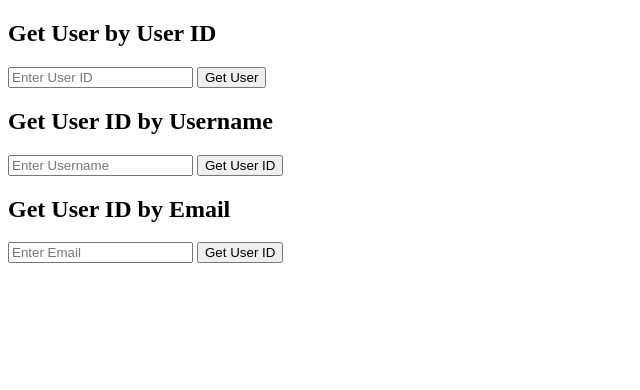
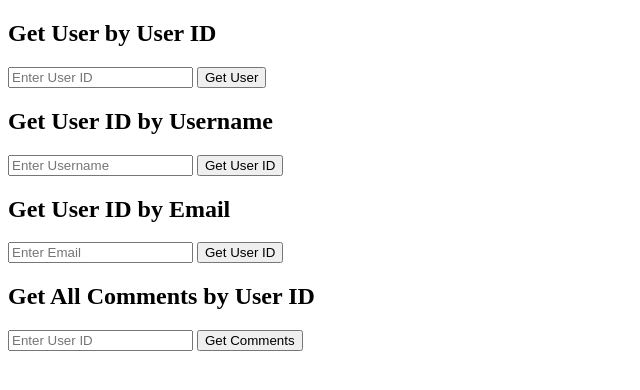
Before and after one commit to BKsher/rebbit, a website: page public/test_users.html in a window 1280 px wide. Shown: the whole page, without its empty margins (0-640 px from the left). Drawn offline with Linux system fonts and the light colour scheme.

Commit message:
added get all comments by user id

```diff
--- a/public/test_users.html
+++ b/public/test_users.html
@@ -20,6 +20,11 @@
     <input type="text" id="email" placeholder="Enter Email">
     <button onclick="getUserIdByEmail()">Get User ID</button>
     <p id="userIdByEmailResult"></p>
+
+    <h2>Get All Comments by User ID</h2>
+    <input type="text" id="commentUserId" placeholder="Enter User ID">
+    <button onclick="getAllCommentsByUserId()">Get Comments</button>
+    <ul id="commentsResult"></ul>
 
     <script>
         function getUserById() {
@@ -51,6 +56,22 @@
                 })
                 .catch(error => console.error('Error:', error));
         }
+
+        function getAllCommentsByUserId() {
+            const userId = document.getElementById('commentUserId').value;
+            fetch(`https://your-app-name.herokuapp.com/comments/user/${userId}`)
+                .then(response => response.json())
+                .then(data => {
+                    const commentsList = document.getElementById('commentsResult');
+                    commentsList.innerHTML = ''; // Clear existing list
+                    data.forEach(comment => {
+                        const listItem = document.createElement('li');
+                        listItem.textContent = `Comment ID: ${comment.comment_id}, Content: ${comment.content}`;
+                        commentsList.appendChild(listItem);
+                    });
+                })
+                .catch(error => console.error('Error:', error));
+        }
     </script>
 </body>
 </html>
```
